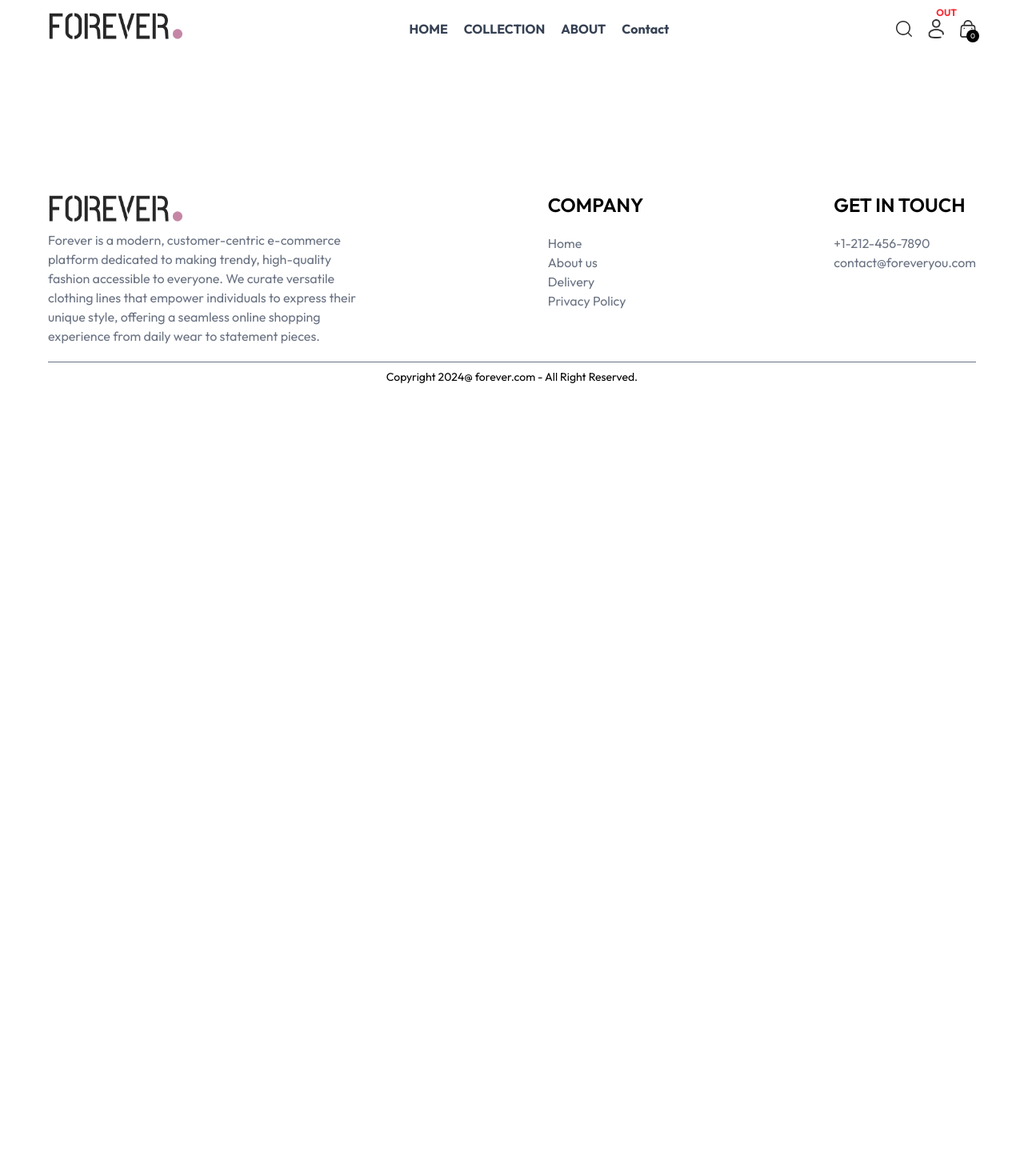
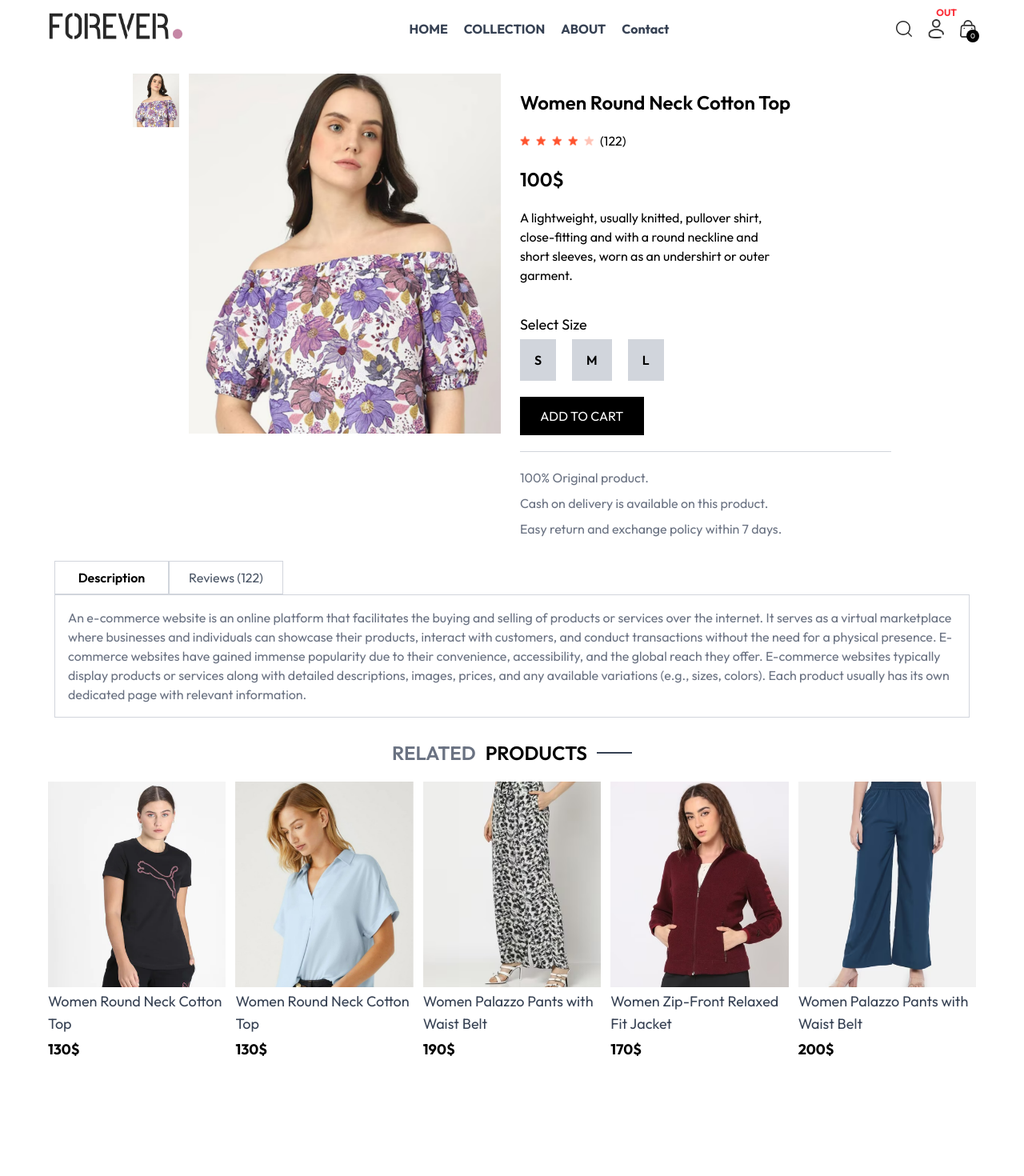
Before and after one commit to MohdAsad-SD/E-Commerce-Site, a React app: page /productpage/aaaaa in a window 1280 px wide. Shown: the top 1470 px of the page at 80% size. Before the commit the page ends 800 px from the top, so only its background shows below. Built offline with nearby package versions, Linux system fonts and the light colour scheme; the HTML template or start-up script is replaced by a standard one.

Commit message:
Product PageDone

```diff
--- a/src/App.jsx
+++ b/src/App.jsx
@@ -8,6 +8,8 @@ import About from './Components/Pages/About'
 import Contact from './Components/Pages/Contact'
 import AllCollections from './Components/Pages/AllCollections'
 import Login from './Components/Pages/Login'
+import Product from './Components/ProductID/Product'
+import ProductPage from './Components/Pages/ProductPage'
 
 
 
@@ -27,6 +29,7 @@ function App() {
         <Route path='/about' element={<About/>}/>
         <Route path='/contact' element={<Contact/>}/>
         <Route path='/login' element={<Login login={login} setlogin={setlogin}/>}/>
+        <Route path='/productpage/:productId' element={<ProductPage/>}/>
       </Routes>
       <Footer/>
     </>
--- a/src/Components/BestSellers/BestSellers.jsx
+++ b/src/Components/BestSellers/BestSellers.jsx
@@ -1,6 +1,7 @@
 import React, { useEffect, useState } from 'react'
 import { products } from "../../assets/frontend_assets/assets";
 import Product from '../ProductID/Product'
+import { Link } from 'react-router-dom';
 
 const Collections = () => {
     const [best,setbest]=useState([]);
@@ -17,8 +18,12 @@ const Collections = () => {
       </div>
       <p className='text-base md:text-xl text-gray-600'>Concise, scannable, and benefit-driven.</p>
       <div className='grid md:grid-cols-5 sm:grid-cols-3 grid-cols-2 gap-4 mt-5'>
+
         {best.map((item,index)=>(
-            <Product key={index} name={item.name} id={item._id} image={item.image} price={item.price}/>
+          <Link className="flex" key={index} to={`/productpage/${item._id}`}>
+            <Product name={item.name} id={item._id} image={item.image} price={item.price}/>
+          </Link>
+
         ))}
 
       </div>
--- a/src/Components/Collections/Collections.jsx
+++ b/src/Components/Collections/Collections.jsx
@@ -1,6 +1,7 @@
 import React, { useEffect, useState } from 'react'
 import { products } from "../../assets/frontend_assets/assets";
 import Product from '../ProductID/Product'
+import { Link } from 'react-router-dom';
 
 const Collections = () => {
     const [latest,setlatest]=useState([]);
@@ -17,7 +18,9 @@ const Collections = () => {
       <p className=' text-base md:text-xl text-gray-600'>Effortless elegance designed for your everyday wardrobe.</p>
       <div className='grid md:grid-cols-5 sm:grid-cols-3 grid-cols-2 gap-4 mt-5'>
         {latest.map((item,index)=>(
-            <Product key={index} name={item.name} id={item._id} image={item.image} price={item.price}/>
+          <Link className="flex" key={index} to={`/productpage/${item._id}`}>
+            <Product  name={item.name} id={item._id} image={item.image} price={item.price}/>
+          </Link>
         ))}
 
       </div>
--- a/src/Components/Pages/AllCollections.jsx
+++ b/src/Components/Pages/AllCollections.jsx
@@ -2,6 +2,7 @@ import React, { use, useState } from "react";
 import Search from "../Search/Search";
 import { assets, products } from "../../assets/frontend_assets/assets";
 import Product from '../ProductID/Product'
+import { Link } from "react-router-dom";
 
 const AllCollections = ({searchtext,setsearchtext,search, setsearch }) => {
   const [drop,setdrop]=useState(false);
@@ -67,6 +68,7 @@ let sortedproduct=[...filteredproducts];
               <input onChange={()=>handlegender("Men")} type="checkbox" name="gender" value="Men" />
               Men
             </p>
+
             <p className="flex justify-center items-center gap-1 text-gray-600">
               <input onChange={()=>handlegender("Women")} type="checkbox" name="gender" value="Women" />
               Women
@@ -112,7 +114,10 @@ let sortedproduct=[...filteredproducts];
 
           <div className="mt-2 grid grid-cols-2 sm:grid-cols-3  md:grid-cols-3 lg:grid-cols-5 gap-4">
             { sortedproduct.map((item,index)=>(
-            <Product key={index} name={item.name} id={item._id} image={item.image} price={item.price}/>
+            <Link key={index} to={`/productpage/${item._id}`}>
+            <Product  name={item.name} id={item._id} image={item.image} price={item.price}/>
+            </Link>
+
             ))}
           </div>
         </div>
--- /dev/null
+++ b/src/Components/Pages/ProductPage.jsx
@@ -0,0 +1,143 @@
+import React, { useEffect, useState } from "react";
+import { useParams } from "react-router-dom";
+import { assets, products } from "../../assets/frontend_assets/assets";
+import { Link } from "react-router-dom";
+import Product from "../ProductID/Product";
+
+const ProductPage = () => {
+  const { productId } = useParams();
+  const [data, setdata] = useState(false);
+  const [selected, setselected] = useState("");
+  const [size, setsize] = useState("");
+  const related = products.filter(
+    (r) =>
+      r._id !== productId &&
+      r.category === data?.category &&
+      r.subcategory === data?.subcategory,
+  ).slice(0,5);
+  useEffect(() => {
+    window.scrollTo(0,0);
+    const product = products.find((item) => item._id === productId);
+    if (product) {
+      setselected(product.image[0]);
+    }
+    setdata(product);
+  }, [productId]);
+
+  return (
+    <div className="flex flex-col justify-center items-center md:px-15 px-4 mt-5 gap-5">
+      <div className="flex justify-center items-start w-[100%] gap-3">
+        <div className=" flex flex-col gap-1 w-[5%]">
+          {data &&
+            data.image.map((image, index) => (
+              <img
+                className="w-full"
+                onClick={() => setselected(image)}
+                key={index}
+                src={image}
+                alt=""
+              />
+            ))}
+        </div>
+        <div className="w[60%]">
+          <img className="w-full" src={ selected} alt="" />
+        </div>
+        <div className="w-[40%] mt-5 ml-3 flex flex-col gap-5  items-start">
+          <h1 className="text-2xl font-semibold">{data && data.name}</h1>
+          <div className="flex justify-start items-center gap-2 w-full">
+            <ul className="flex gap-2">
+              <li>
+                <img className="w-3" src={assets.star_icon} alt="" />
+              </li>
+              <li>
+                <img className="w-3" src={assets.star_icon} alt="" />
+              </li>
+              <li>
+                <img className="w-3" src={assets.star_icon} alt="" />
+              </li>
+              <li>
+                <img className="w-3" src={assets.star_icon} alt="" />
+              </li>
+              <li>
+                <img className="w-3" src={assets.star_dull_icon} alt="" />
+              </li>
+            </ul>
+            <p>(122)</p>
+          </div>
+          <h2 className="text-2xl font-semibold">{data && data.price}$</h2>
+          <p className="w-[70%]">{data && data.description}</p>
+          <div className="mt-4">
+            <p className="text-lg">Select Size</p>
+            <div className="flex gap-5  ">
+              {data &&
+                data.sizes.map((item, index) => (
+                  <div
+                    onClick={() => setsize(item)}
+                    className={`border-2 font-semibold mt-1 bg-gray-300 ${size === item ? "border-black" : "border-gray-300"} py-3 px-4`}
+                    key={item}
+                  >
+                    {item}
+                  </div>
+                ))}
+            </div>
+          </div>
+          <button className="py-3 bg-black text-white w-1/3">
+            ADD TO CART
+          </button>
+          <hr className="border-t border-gray-300 w-full" />
+          <div className="flex flex-col gap-2 text-gray-500">
+            <p>100% Original product.</p>
+            <p>Cash on delivery is available on this product.</p>
+            <p>Easy return and exchange policy within 7 days.</p>
+          </div>
+        </div>
+      </div>
+      <div className="w-full  p-2 ">
+        <div className="flex w-1/4  ">
+          <div className="flex-1 items-center justify-center flex border border-gray-300 font-semibold p-2">
+            Description
+          </div>
+          <div className="flex-1 border items-center justify-center flex border-gray-300 text-gray-600 p-2">
+            Reviews (122)
+          </div>
+        </div>
+        <div className="text-gray-500 border p-4 border-gray-300">
+          <p>
+            An e-commerce website is an online platform that facilitates the
+            buying and selling of products or services over the internet. It
+            serves as a virtual marketplace where businesses and individuals can
+            showcase their products, interact with customers, and conduct
+            transactions without the need for a physical presence. E-commerce
+            websites have gained immense popularity due to their convenience,
+            accessibility, and the global reach they offer. E-commerce websites
+            typically display products or services along with detailed
+            descriptions, images, prices, and any available variations (e.g.,
+            sizes, colors). Each product usually has its own dedicated page with
+            relevant information.
+          </p>
+        </div>
+      </div>
+      <div>
+        <div className="flex justify-center items-center gap-3">
+          <h1 className="text-2xl text-gray-500 font-semibold">RELATED</h1>
+          <h1 className="text-2xl font-semibold">PRODUCTS</h1>
+          <p className="w-11 bg-gray-700 h-[2px]"></p>
+        </div>
+        <div className="w-full flex gap-3 mt-5">
+          {related.map((item, index) => (
+            <Link className="flex" key={index} to={`/productpage/${item._id}`}>
+              <Product
+                name={item.name}
+                id={item._id}
+                image={item.image}
+                price={item.price}
+              />
+            </Link>
+          ))}
+        </div>
+      </div>
+    </div>
+  );
+};
+
+export default ProductPage;
```
